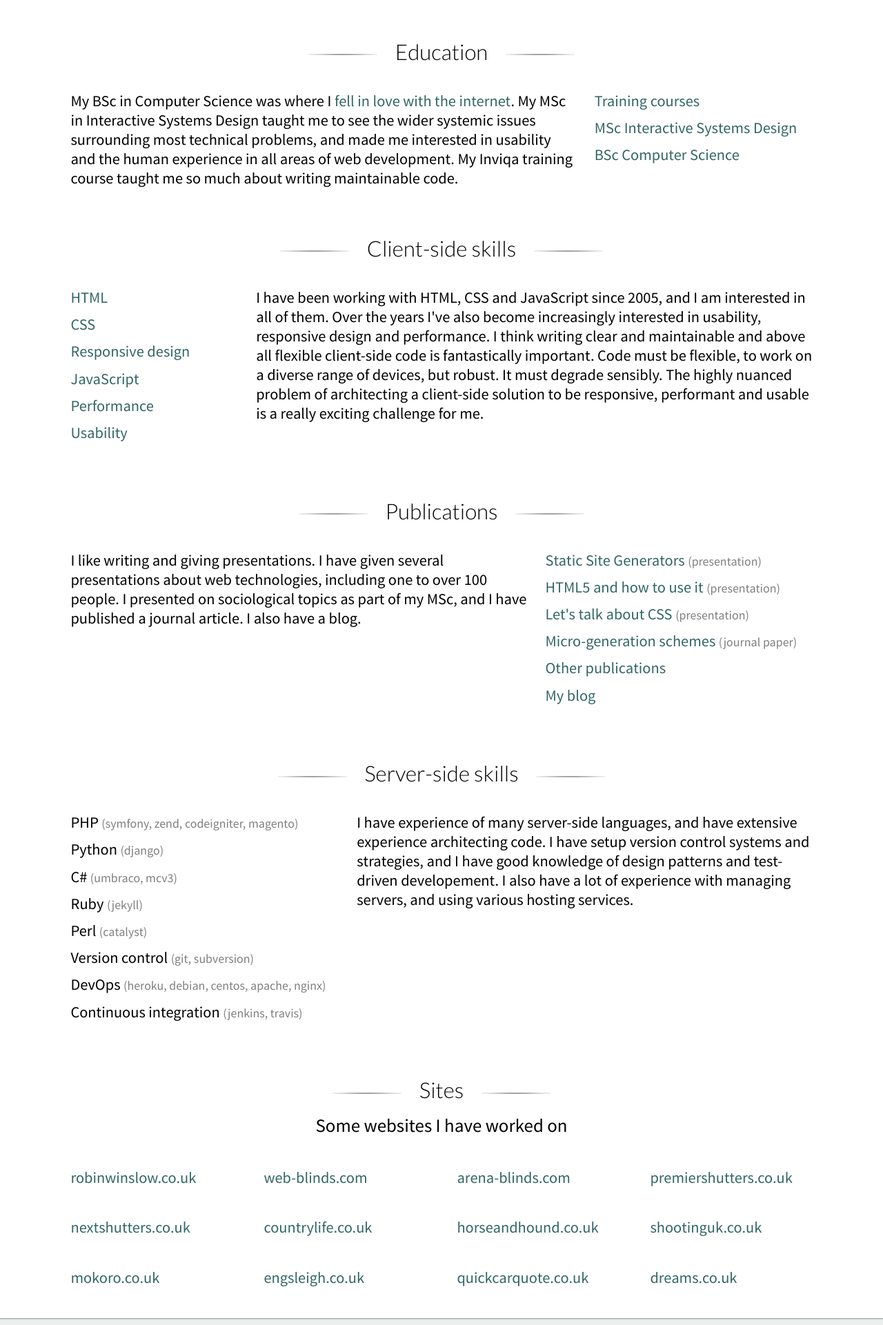
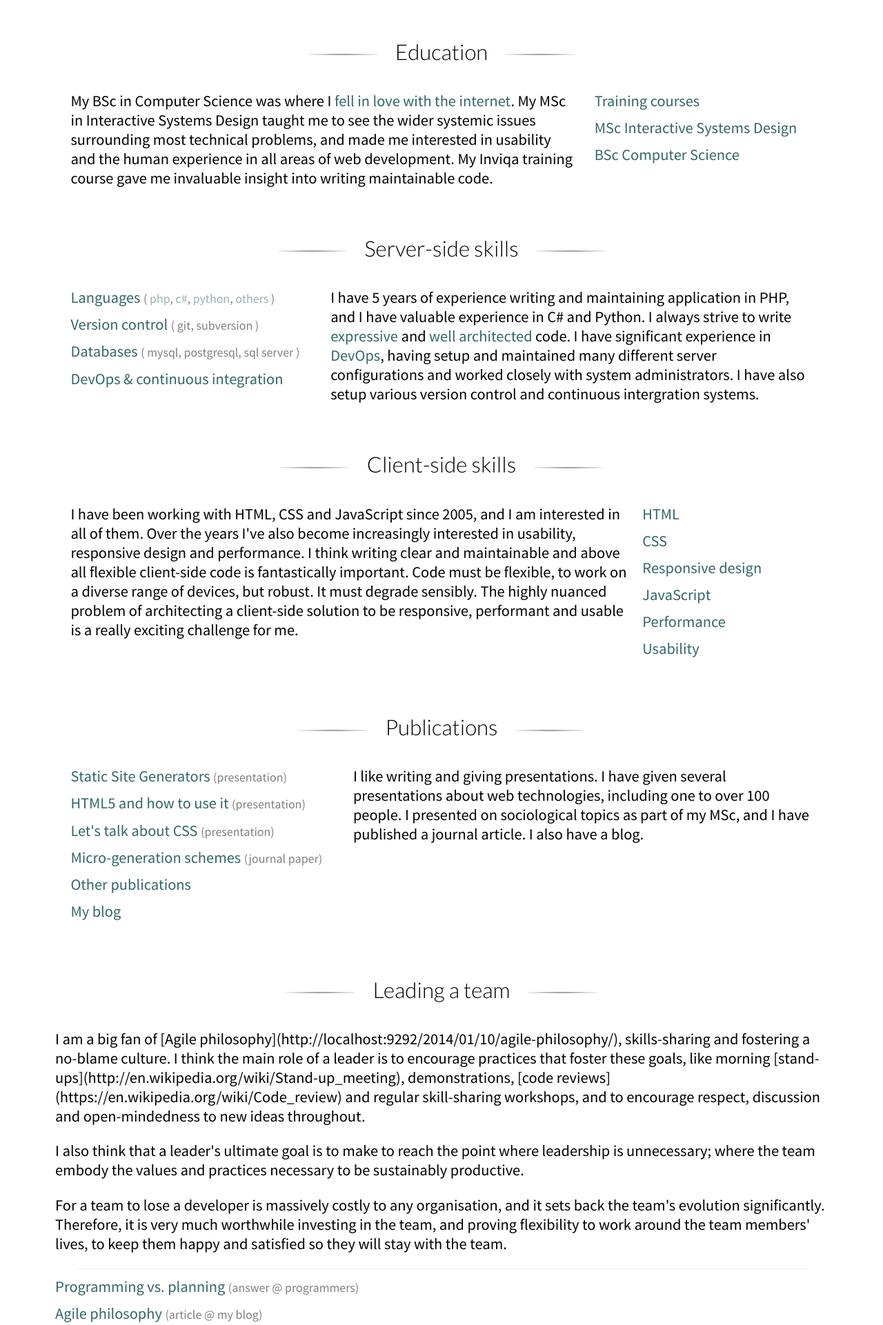
Before and after one commit to nottrobin/cv.robinwinslow.uk, a Django app: template cv/templates/cv/index.html in a window 1280 px wide. Shown: the part 605-2526 px from the top of the page at 69% size. Run offline with Django 3.2, Linux system fonts and the light colour scheme; the template is opened without the code that fills it, so the values that code supplies are empty; some libraries are stand-ins or nearby versions.

Commit message:
New index markup, restructure sections, add "leading a team"

```diff
--- a/cv/templates/cv/index.html
+++ b/cv/templates/cv/index.html
@@ -1,6 +1,6 @@
 {% extends "cv/wrapper.html" %}
 
-{% block title %}My CV{% endblock %}
+{% block title %}I'm a web developer{% endblock %}
 
 {% block content %}
 
@@ -52,7 +52,40 @@
         </ul>
     </nav>
 
-    <p class="summary">My BSc in Computer Science was where I <a href="http://robinwinslow.co.uk/2013/05/30/why-i-love-the-internet/">fell in love with the internet</a>. My MSc in Interactive Systems Design taught me to see the wider systemic issues surrounding most technical problems, and made me interested in usability and the human experience in all areas of web development. My Inviqa training course taught me so much about writing maintainable code.</p>
+    <p class="summary">My BSc in Computer Science was where I <a href="http://robinwinslow.co.uk/2013/05/30/why-i-love-the-internet/">fell in love with the internet</a>. My MSc in Interactive Systems Design taught me to see the wider systemic issues surrounding most technical problems, and made me interested in usability and the human experience in all areas of web development. My Inviqa training course gave me invaluable insight into writing maintainable code.</p>
+</section>
+
+<section id="server-side">
+    <div class="section-title"><h1>Server-side skills</h1></div>
+
+    <nav class="topic-navigation">
+        <ul>
+            <li>
+                <a href="{% url 'server_side' %}#languages">Languages</a>
+                <small>
+                    (
+                        <a href="{% url 'server_side' %}#php">PHP</a>,
+                        <a href="{% url 'server_side' %}#c-sharp">C#</a>,
+                        <a href="{% url 'server_side' %}#python">Python</a>,
+                        <a href="{% url 'server_side' %}#other-languages">Others</a>
+                    )
+                </small>
+            </li>
+            <li>
+                <a href="{% url 'server_side' %}#version-control">Version control</a>
+                <small>( git, subversion )</small>
+            </li>
+            <li>
+                <a href="{% url 'server_side' %}#databases">Databases</a>
+                <small>( MySQL, PostgreSQL, SQL Server )</small>
+            </li>
+            <li>
+                <a href="{% url 'server_side' %}#devops-amp-continuous-integration">DevOps &amp continuous integration</a>
+            </li>
+        </ul>
+    </nav>
+
+    <p class="summary">I have 5 years of experience writing and maintaining application in PHP, and I have valuable experience in C# and Python. I always strive to write <a href="http://robinwinslow.co.uk/2013/11/22/expressive-coding/">expressive</a> and <a href="http://robinwinslow.co.uk/2014/01/08/general-coding-guidelines/">well architected</a> code. I have significant experience in <a href="http://en.wikipedia.org/wiki/Devops">DevOps</a>, having setup and maintained many different server configurations and worked closely with system administrators. I have also setup various version control and continuous intergration systems.</p>
 </section>
 
 <section id="client-side">
@@ -101,23 +134,33 @@
     <p class="summary">I like writing and giving presentations. I have given several presentations about web technologies, including one to over 100 people. I presented on sociological topics as part of my MSc, and I have published a journal article. I also have a blog.</p>
 </section>
 
-<section id="server-side">
-    <div class="section-title"><h1>Server-side skills</h1></div>
+<section id="leading-a-team">
+    <div class="section-title"><h1>Leading a team</h1></div>
 
-    <nav class="topic-navigation">
+    <p>I am a big fan of [Agile philosophy](http://localhost:9292/2014/01/10/agile-philosophy/), skills-sharing and fostering a no-blame culture. I think the main role of a leader is to encourage practices that foster these goals, like morning [stand-ups](http://en.wikipedia.org/wiki/Stand-up_meeting), demonstrations, [code reviews](https://en.wikipedia.org/wiki/Code_review) and regular skill-sharing workshops, and to encourage respect, discussion and open-mindedness to new ideas throughout.</p>
+
+    <p>I also think that a leader's ultimate goal is to make to reach the point where leadership is unnecessary; where the team embody the values and practices necessary to be sustainably productive.</p>
+
+    <p>For a team to lose a developer is massively costly to any organisation, and it sets back the team's evolution significantly. Therefore, it is very much worthwhile investing in the team, and proving flexibility to work around the team members' lives, to keep them happy and satisfied so they will stay with the team.</p>
+
+    <nav class="examples-navigation">
         <ul>
-            <li>PHP <small>(Symfony, Zend, CodeIgniter, Magento)</small></li>
-            <li>Python <small>(Django)</small></li>
-            <li>C# <small>(Umbraco, MCV3)</small></li>
-            <li>Ruby <small>(Jekyll)</small>
-            <li>Perl <small>(Catalyst)</small></li>
-            <li>Version control <small>(git, subversion)</small></li>
-            <li>DevOps <small>(Heroku, Debian, CentOS, Apache, Nginx)</small></li>
-            <li>Continuous integration <small>(Jenkins, Travis)</small></li>
+            <li>
+                <a href="http://programmers.stackexchange.com/questions/166570/programming-vs-planning/166591#166591">
+                    Programming vs. planning
+                </a>
+
+                <small>(answer @ Programmers)</small>
+            </li>
+            <li>
+                <a href="http://localhost:9292/2014/01/10/agile-philosophy/">
+                    Agile philosophy
+                </a>
+
+                <small>(article @ my blog)</small>
+            </li>
         </ul>
     </nav>
-
-    <p class="summary">I have experience of many server-side languages, and have extensive experience architecting code. I have setup version control systems and strategies, and I have good knowledge of design patterns and test-driven developement. I also have a lot of experience with managing servers, and using various hosting services.</p>
 </section>
 
 <section id="sites">
```
